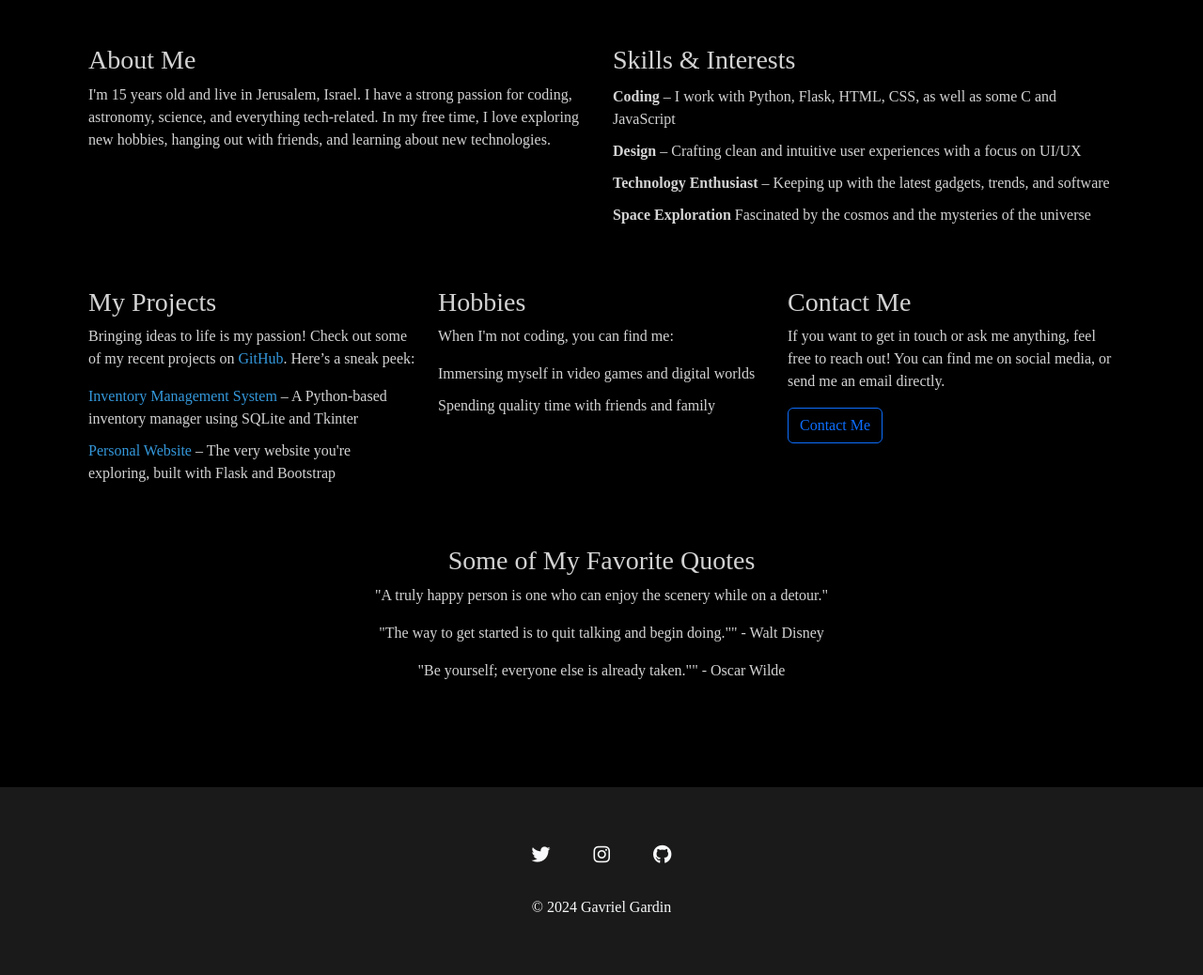
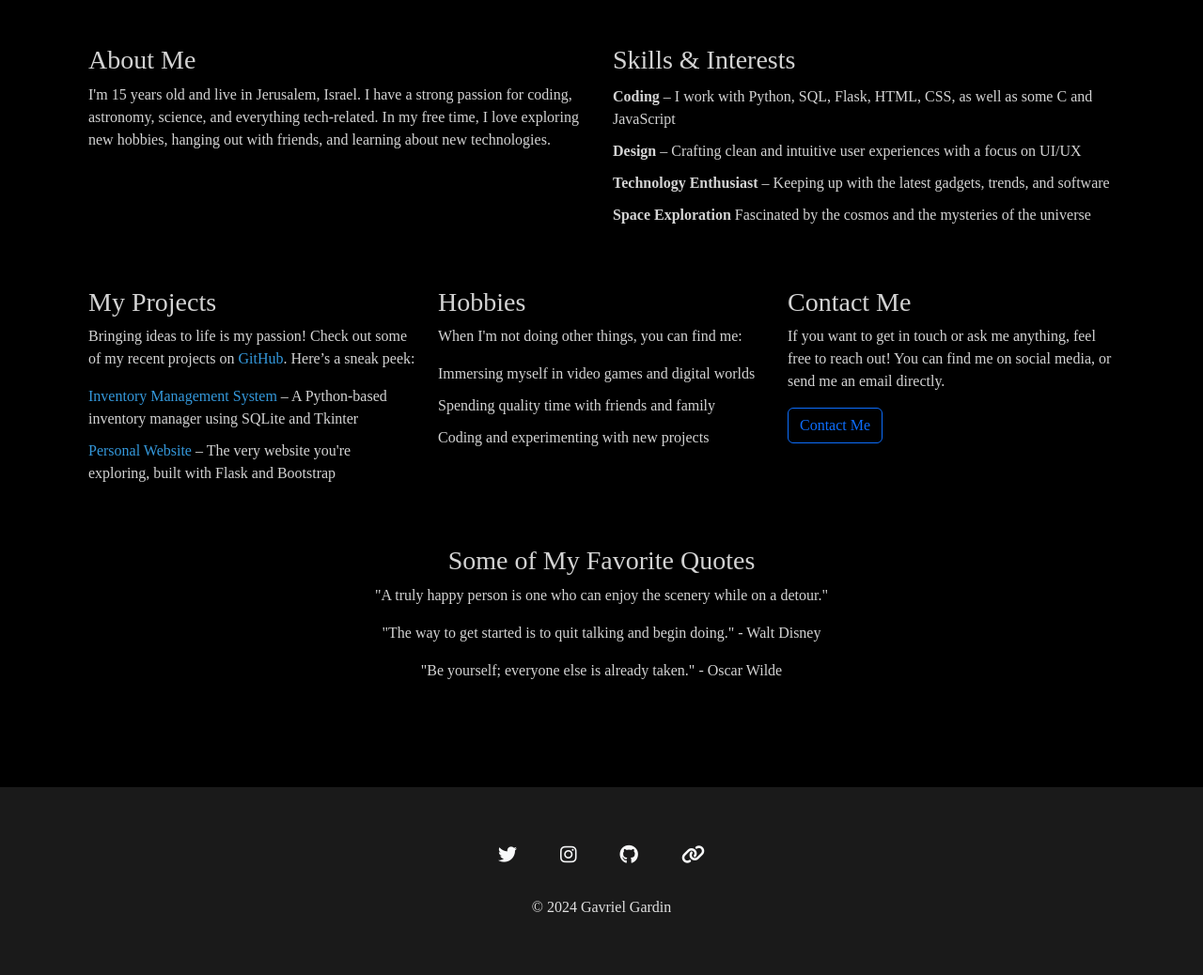
Before and after one commit to GoobersG/My-Site, a Flask app: page / in a window 1280 px wide. Shown: the part 483-1521 px from the top of the page at 94% size. Run offline with Flask 3, Linux system fonts and the light colour scheme; some libraries are stand-ins or nearby versions.

Commit message:
OUpTuMIzEsD

```diff
--- a/static/styles.css
+++ b/static/styles.css
@@ -142,3 +142,20 @@ a:active {
     background-color: #3d3d3d;
     color: #d3d3d3;
 }
+
+.modal-title{
+    color: rgb(0, 0, 0);
+}
+
+.modal-body{
+    color: rgb(0, 0, 0);
+}
+
+.navbar-brand:hover{
+    text-decoration: none;
+    transform: none;
+}
+
+#social:hover {
+    transform: scale(1.55);
+}
--- a/templates/contact.html
+++ b/templates/contact.html
@@ -70,6 +70,11 @@
                             <i class="fab fa-linkedin"></i> LinkedIn
                         </a>
                     </li>
+                    <li>
+                        <a href="https://unit.link/gavi-gardin" target="_blank" class="contact-link">
+                            <i class="fa-solid fa-link"></i> UnitLink
+                        </a>
+                    </li>
                 </ul>
             </div>
         </div>
--- a/templates/home.html
+++ b/templates/home.html
@@ -7,7 +7,7 @@
     <!-- Welcome Section -->
     <div class="row align-items-center">
         <div class="col-lg-6">
-            <h1 class="display-4">Welcome to My World!</h1>
+            <h1 class="display-4">Yep, This Is Me!</h1>
             <p class="lead">Hi, I'm Gavriel (also known as Gavi Gardin). I'm passionate about technology, design, and creating exciting projects. This is my space to share my journey—my projects, hobbies, and everything in between!</p>
             <a href="#projects" class="btn btn-outline-primary btn-lg">Me</a>
         </div>
@@ -25,7 +25,7 @@
         <div class="col-md-6">
             <h3>Skills & Interests</h3>
             <ul>
-                <li><strong>Coding</strong> – I work with Python, Flask, HTML, CSS, as well as some C and JavaScript</li>
+                <li><strong>Coding</strong> – I work with Python, SQL, Flask, HTML, CSS, as well as some C and JavaScript</li>
                 <li><strong>Design</strong> – Crafting clean and intuitive user experiences with a focus on UI/UX</li>
                 <li><strong>Technology Enthusiast</strong> – Keeping up with the latest gadgets, trends, and software</li>
                 <li><strong>Space Exploration</strong> Fascinated by the cosmos and the mysteries of the universe</li>
@@ -39,17 +39,19 @@
             <h3>My Projects</h3>
             <p>Bringing ideas to life is my passion! Check out some of my recent projects on <a href="https://github.com/GoobersG" target="_blank">GitHub</a>. Here’s a sneak peek:</p>
             <ul>
-                <li><a href="https://github.com/me50/GoobersG/tree/cs50/problems/2022/python/project">Inventory Management System</a> – A Python-based inventory manager using SQLite and Tkinter</li>
+                <li><a href="https://github.com/GoobersG/PyVentory">Inventory Management System</a> – A Python-based inventory manager using SQLite and Tkinter</li>
                 <li><a href="/">Personal Website</a> – The very website you're exploring, built with Flask and Bootstrap</li>
             </ul>
         </div>
         <div class="col-lg-4">
             <h3>Hobbies</h3>
-            <p>When I'm not coding, you can find me:</p>
+            <p>When I'm not doing other things, you can find me:</p>
             <ul>
                 <li>Immersing myself in video games and digital worlds</li>
                 <li>Spending quality time with friends and family</li>
+                <li>Coding and experimenting with new projects</li>
             </ul>
+
         </div>
         <div class="col-lg-4">
             <h3>Contact Me</h3>
@@ -63,8 +65,8 @@
         <div class="col-lg-12 text-center">
             <h3>Some of My Favorite Quotes</h3>
             <p>"A truly happy person is one who can enjoy the scenery while on a detour." </p>
-            <p>"The way to get started is to quit talking and begin doing."" - Walt Disney</p>
-            <p>"Be yourself; everyone else is already taken."" - Oscar Wilde</p>
+            <p>"The way to get started is to quit talking and begin doing." - Walt Disney</p>
+            <p>"Be yourself; everyone else is already taken." - Oscar Wilde</p>
         </div>
     </div>
 </div>
--- a/templates/layout.html
+++ b/templates/layout.html
@@ -20,7 +20,7 @@
 
     <nav class="navbar navbar-expand-lg navbar-dark bg-dark">
         <div class="container-fluid">
-            <a class="navbar-brand" href="/">Gavriel Gardin</a>
+            <a class="navbar-brand" onclick="secret()">Gavriel Gardin</a>
             <button class="navbar-toggler" type="button" data-bs-toggle="collapse" data-bs-target="#navbarNav" aria-controls="navbarNav" aria-expanded="false" aria-label="Toggle navigation">
                 <span class="navbar-toggler-icon"></span>
             </button>
@@ -47,19 +47,22 @@
     <footer class="text-center py-4">
         <div class="container">
             <section class="mb-3">
-                <a class="btn btn-link btn-floating btn-lg text-light m-1" href="https://x.com/ItzGoobers" role="button" aria-label="Twitter">
+                <a id="social" class="btn btn-link btn-floating btn-lg text-light m-1" href="https://x.com/ItzGoobers" role="button" aria-label="Twitter">
                     <i class="fab fa-twitter"></i>
                 </a>
-                <a class="btn btn-link btn-floating btn-lg text-light m-1" href="https://www.instagram.com/itzgoobers/" role="button" aria-label="Instagram">
+                <a id="social" class="btn btn-link btn-floating btn-lg text-light m-1" href="https://www.instagram.com/itzgoobers/" role="button" aria-label="Instagram">
                     <i class="fab fa-instagram"></i>
                 </a>
-                <a class="btn btn-link btn-floating btn-lg text-light m-1" href="https://github.com/GoobersG" role="button" aria-label="GitHub">
+                <a id="social" class="btn btn-link btn-floating btn-lg text-light m-1" href="https://github.com/GoobersG" role="button" aria-label="GitHub">
                     <i class="fab fa-github"></i>
+                </a>
+                <a id="social" class="btn btn-link btn-floating btn-lg text-light m-1" href="https://unit.link/gavi-gardin" role="button" aria-label="GitHub">
+                    <i class="fa-solid fa-link"></i>
                 </a>
 
             </section>
             <div class="text-light">
-                © 2024 Gavriel Gardin
+                <a id="rick" href="https://www.youtube.com/watch?v=dQw4w9WgXcQ" target="_blank">© 2024 Gavriel Gardin</a>
             </div>
         </div>
     </footer>
```
